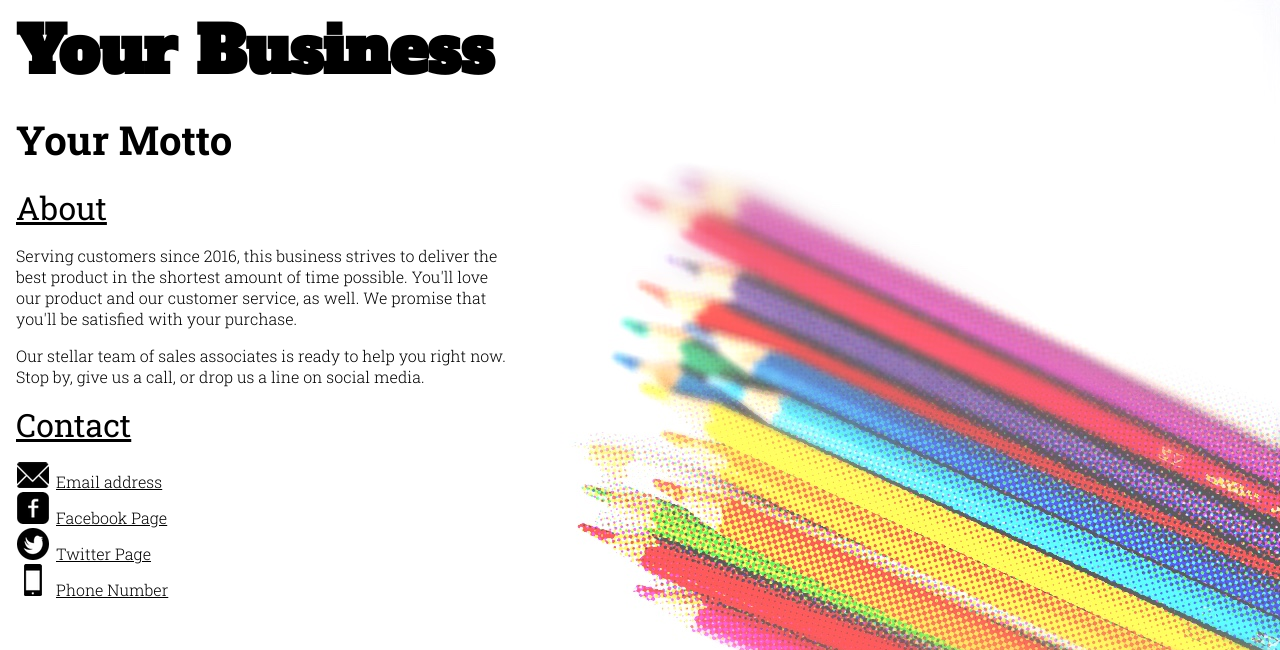
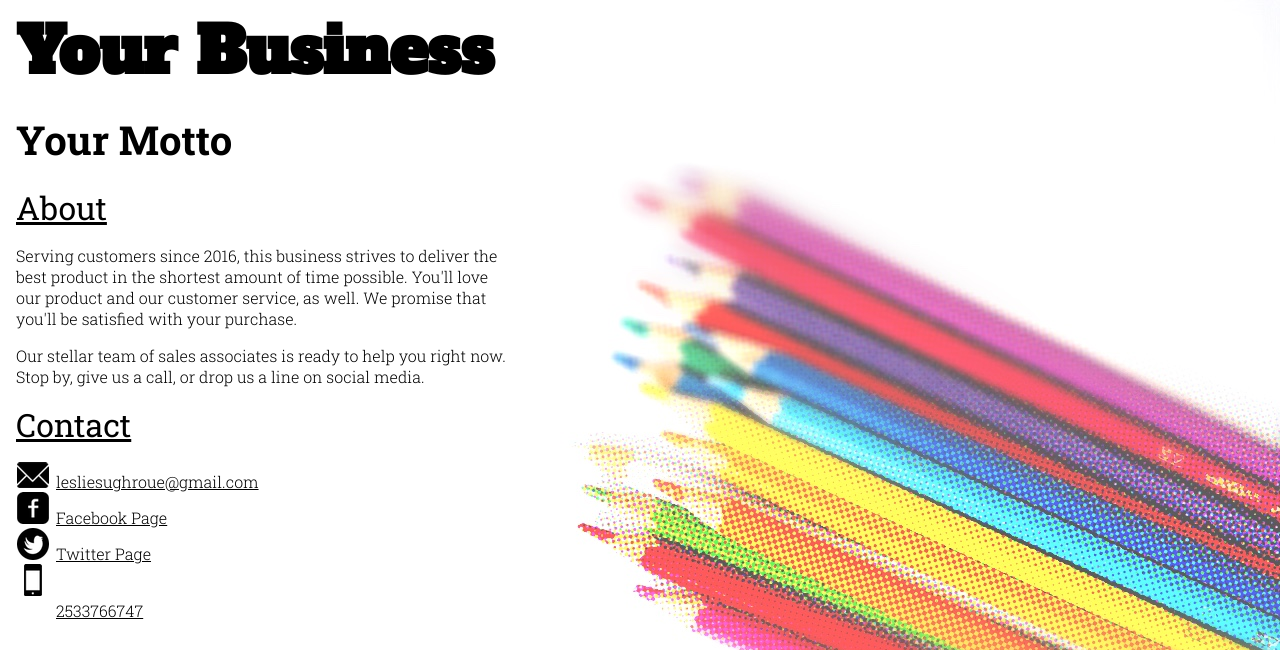
Before and after one commit to mozilla/web-lit-training, a plain HTML site: page business-front-page/business-front-page.html in a window 1280 px wide. Shown: the top 650 px of the page. Drawn offline with Linux system fonts and the light colour scheme.

Commit message:
Added Email

```diff
--- a/business-front-page/business-front-page.html
+++ b/business-front-page/business-front-page.html
@@ -59,10 +59,10 @@
     <!--Replace the placeholder email address, telephone number, and placeholder links with your own email address, phone number, and URLs, or web addresses. Then replace the white copy or text with whatever you want it to say. For example, you might just type in your email and hpine number, but type "Our _____ page" for webpages or @ouraccount for your Twitter page.-->
 
     <ul>
-      <li class="email-icon"><a href="mailto:[placeholder email address]">Email address</a></li>
+      <li class="email-icon"><a href="mailto:lesliesughroue@gmail.com">lesliesughroue@gmail.com</a></li>
       <li class="facebook-icon"><a href="[placeholder link]">Facebook Page</a></li>
       <li class="twitter-icon"><a href="[placeholder link]">Twitter Page</li>
-      <li class="phone-icon"><a href="[placeholder link]">Phone Number</a></li>
+      <li class="phone-icon"></li>2533766747</a></li>
       <!--<li class="ebay-icon"><a href="[placeholder link]">Ebay Page</a></li>-->
       <!--<li class="etsy-icon"><a href="[placeholder link]">Etsy Page</a></li>-->
       <!--<li class="github-icon"><a href="[placeholder link]">GitHub Repo</a></li>-->
```
